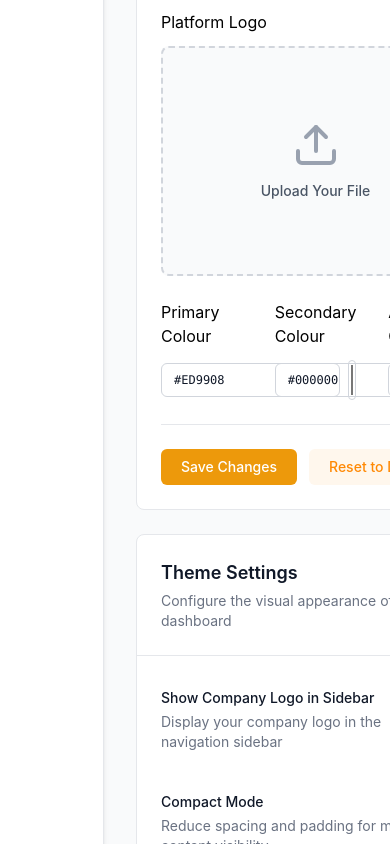
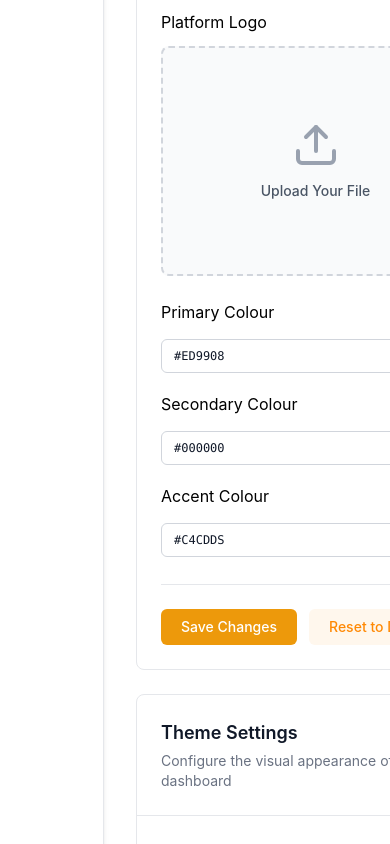
Before and after one commit to Sahara138/twvinfast, a React (Vite) app: page /admin/admin-settings in a window 390 px wide. Shown: the part 730-1574 px from the top of the page. Built offline with nearby package versions, Linux system fonts and the light colour scheme.

Commit message:
Setting fix

```diff
--- a/src/components/Admin/AdminSettings/BrandingSection.tsx
+++ b/src/components/Admin/AdminSettings/BrandingSection.tsx
@@ -108,7 +108,7 @@ const BrandingSection: React.FC<BrandingProps> = ({
             </div>
           </div>
              {/* Color Inputs Row */}
-              <div className="grid grid-cols-3 gap-4 gap-x-8 xl:gap-x-20 w-full mt-6">
+              <div className="grid lg:grid-cols-3 gap-4 gap-x-8 xl:gap-x-20 w-full mt-6">
                 {["primaryColor", "secondaryColor", "accentColor"].map((colorKey) => (
                   <div className="" key={colorKey}>
                     <label className="label">
--- a/src/components/Admin/AdminSettings/NotificationsSection.tsx
+++ b/src/components/Admin/AdminSettings/NotificationsSection.tsx
@@ -11,7 +11,7 @@ const NotificationsSection: React.FC<NotificationsProps> = ({
 }) => (
   <div className="space-y-8">
     {/* Notification Rules */}
-    <div className="bg-white rounded-lg shadow-sm border border-gray-200">
+    <div className="bg-white rounded-lg shadow-sm border border-gray-200 w-[58%] sm:w-[50%] md:w-[84%] lg:w-[95%] xl:w-[100%]">
       <div className="p-6 border-b border-gray-200 flex items-center justify-between">
         <Heading
           heading1="Notification Rules"
@@ -43,7 +43,7 @@ const NotificationsSection: React.FC<NotificationsProps> = ({
               </th>
             </tr>
           </thead>
-          <tbody className="bg-white divide-y divide-gray-200">
+          <tbody className="bg-white divide-y divide-gray-200 ">
             {notificationRules.map((rule) => (
               <tr key={rule.id} className="hover:bg-gray-50 transition-colors">
                 <td className="px-6 py-4">
@@ -86,7 +86,7 @@ const NotificationsSection: React.FC<NotificationsProps> = ({
     </div>
 
     {/* Global Notification Settings */}
-    <div className="bg-white rounded-lg shadow-sm border border-gray-200 p-6">
+    <div className="bg-white rounded-lg shadow-sm border border-gray-200 p-6 w-[58%] sm:w-[50%] md:w-[84%] lg:w-[95%] xl:w-[100%]">
       <Heading
         heading1="Global Notification Settings"
         heading2="Configure system-wide notification preferences"
--- a/src/layouts/AdminLayout.tsx
+++ b/src/layouts/AdminLayout.tsx
@@ -194,8 +194,6 @@ export default function AdminLayout() {
                                 />
                                 <Search className="absolute right-3 top-1/2 -translate-y-1/2 w-5 h-5 text-[#6EC075]" />
                             </div>
-
-
                         </div>
                     </div>
                 </header>
--- a/src/pages/Admin/AdminSettings/AdminSettings.tsx
+++ b/src/pages/Admin/AdminSettings/AdminSettings.tsx
@@ -185,14 +185,26 @@ const AdminSettings: React.FC = () => {
   };
 
   return (
-    <div className="min-h-screen bg-gray-50">
+    <div className="min-h-screen ">
       <div className="main-container">
+        {
+          activeTab === "notifications" &&
+          <div className="mb-6 w-[58%] md:w-full">
+            <Heading
+              heading1="Admin Settings"
+              heading2="Configure system settings, branding, notifications, and access permissions"
+            />
+          </div>
+        }
+        {
+          activeTab !== "notifications" &&
           <div className="mb-6">
             <Heading
               heading1="Admin Settings"
               heading2="Configure system settings, branding, notifications, and access permissions"
             />
           </div>
+        }
 
         {/* Tabs */}
         <div className="flex gap-2 gap-x-4 mb-6 ">
```
Lines whose indentation alone changed are shown as unchanged.
